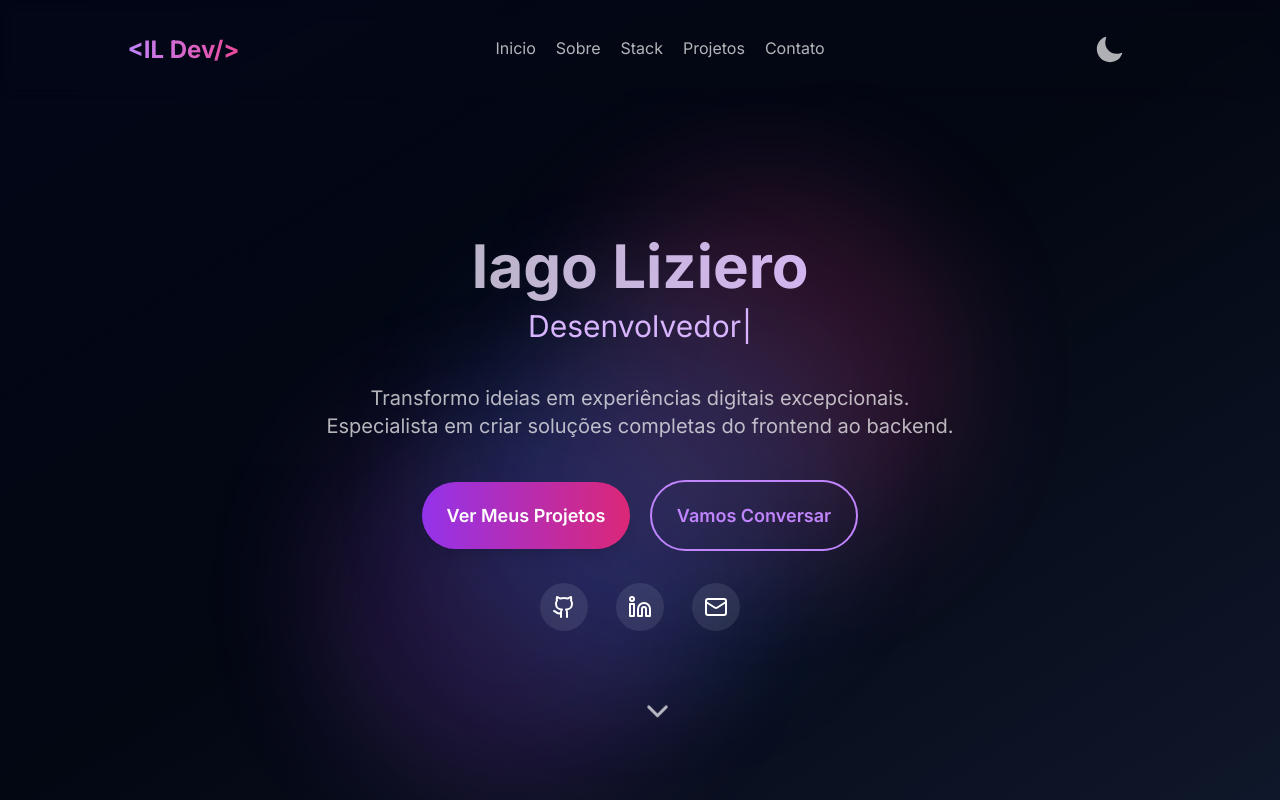
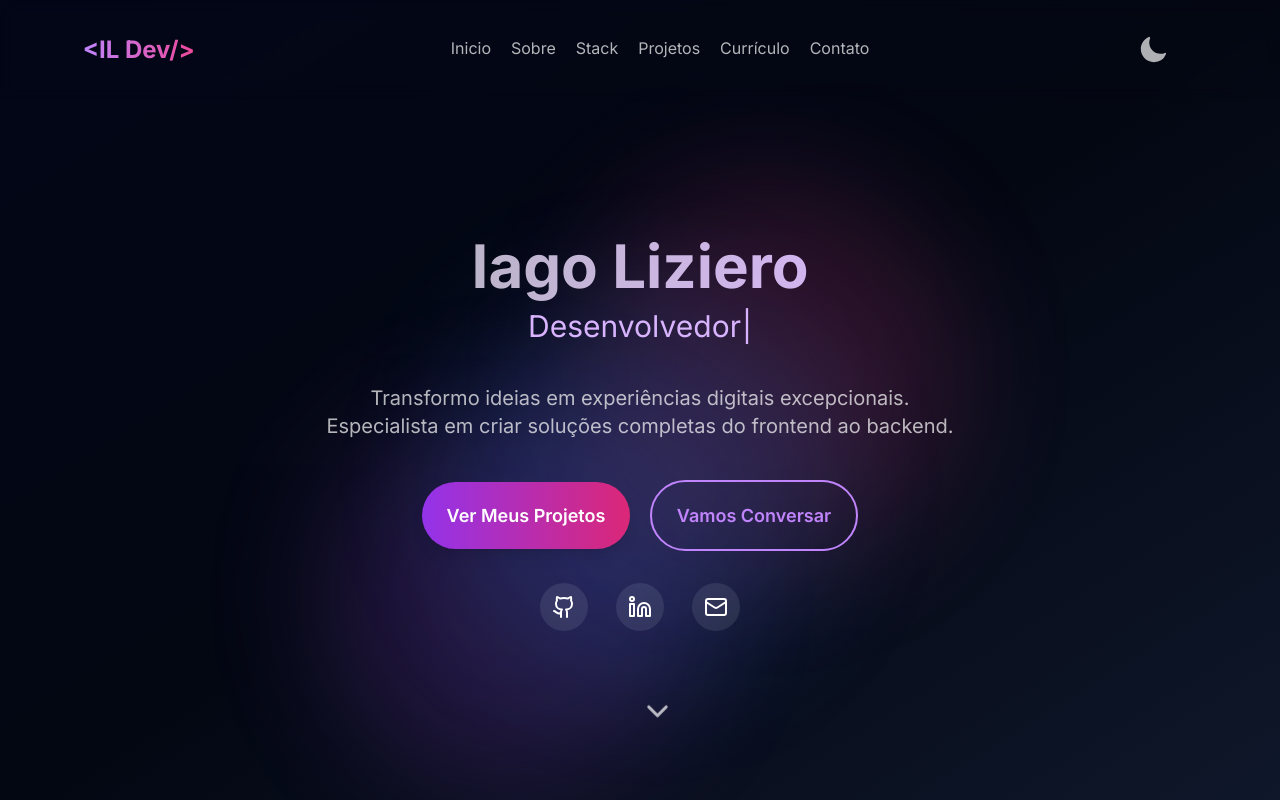
Before and after one commit to iagoliziero/my-portfolio, a React (Vite) app: page / in a window 1280 px wide. Built offline with nearby package versions, Linux system fonts and the light colour scheme.

Commit message:
update: add Resume NavLink

```diff
--- a/src/components/UlContent.tsx
+++ b/src/components/UlContent.tsx
@@ -7,6 +7,7 @@ const UlContent = (): JSX.Element => {
         <NavLink href="#" label="Sobre" />
         <NavLink href="#" label="Stack" />
         <NavLink href="#" label="Projetos" />
+        <NavLink href="#" label="Currículo" />
         <NavLink href="#" label="Contato" />
       </ul>
      );
```
